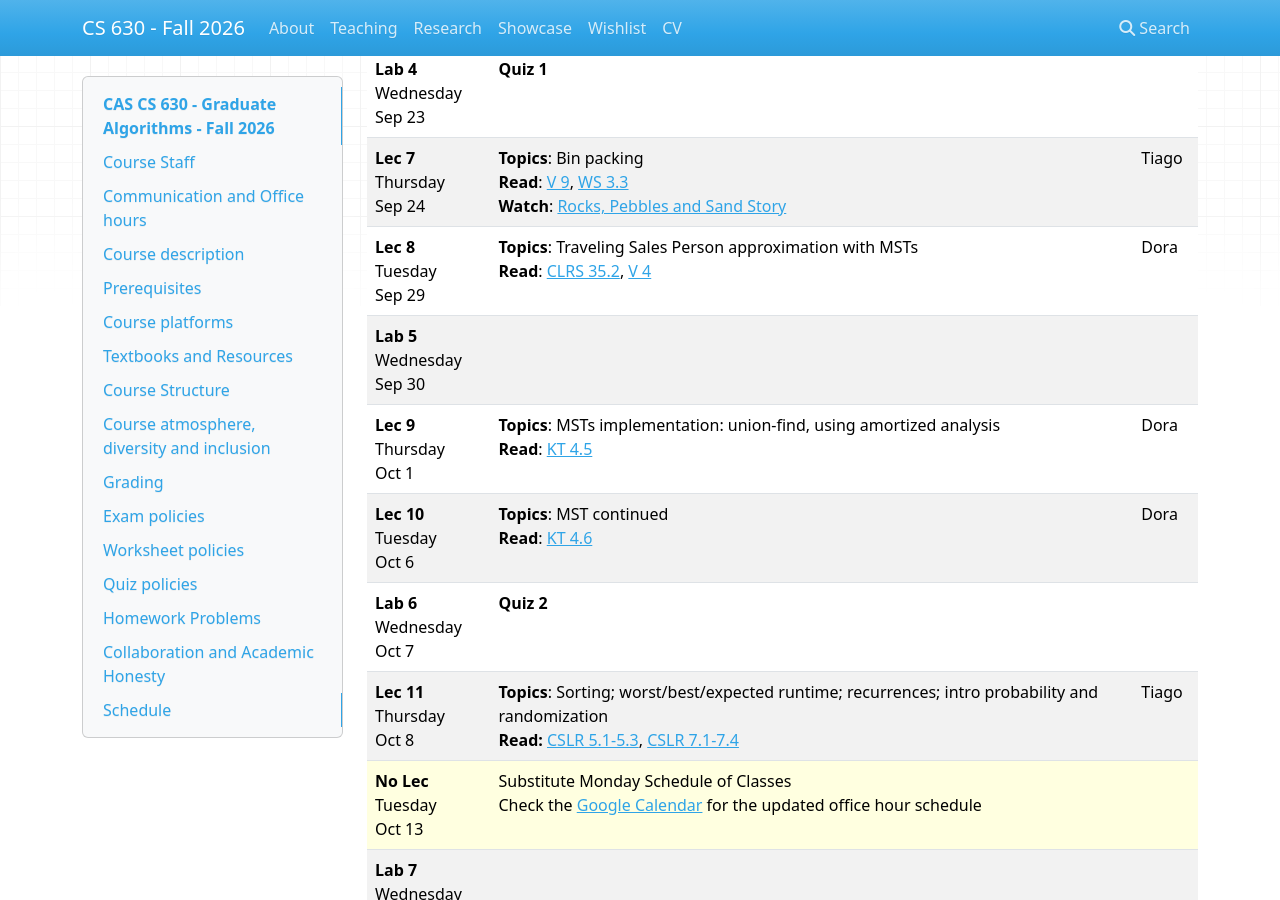
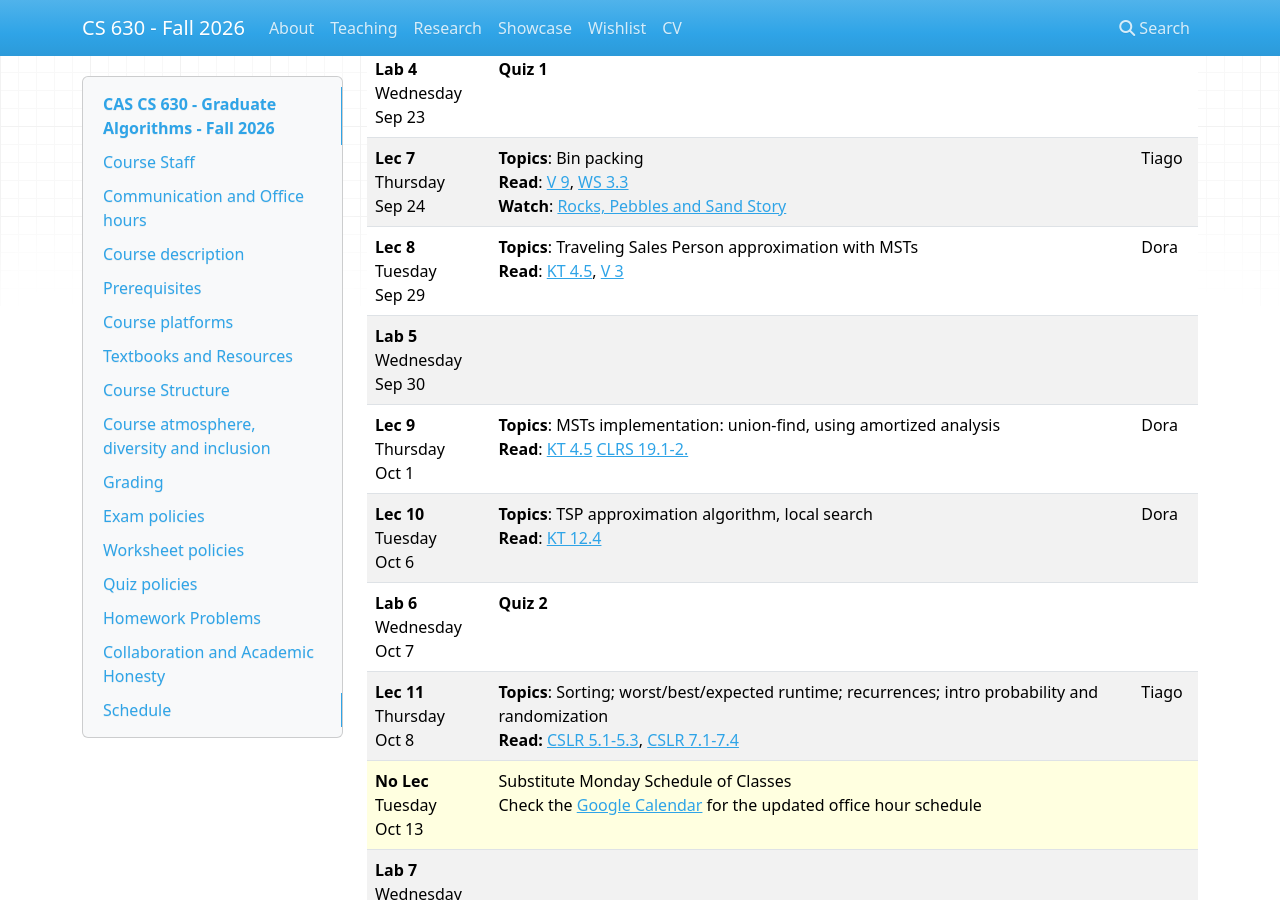
Before and after one commit to srtjanuario/2026.fall.cs630, an MkDocs documentation site: the page built from docs/index.md, in a window 1280 px wide and 900 px high, scrolled down 7255 px. Built offline with MkDocs 1.6.1, drawn with Linux system fonts in a browser that asks for light colours; nearby versions of some CDN libraries.

Commit message:
Update index.md
Updated reading for lectures 8-10

```diff
--- a/docs/index.md
+++ b/docs/index.md
@@ -338,7 +338,7 @@ This schedule is subject, and likely, to change as we progress through the semes
             <td> <b>Topics</b>: Traveling Sales Person approximation with MSTs <br>
             <!-- see slides F24/10/08 - uses MST. quick review of what MST is -->
             <b>Read</b>:
-            <a href="#CLRS">CLRS 35.2</a>, <a href="#V">V 4</a>
+            <a href="#KT">KT 4.5</a>, <a href="#V">V 3</a>
             </td>
             <td> Dora </td>
         </tr>
@@ -353,15 +353,15 @@ This schedule is subject, and likely, to change as we progress through the semes
             <td> <b>Topics</b>: MSTs implementation: union-find, using amortized analysis<br>
             <!-- MST algos: Kruskal's and Boruvka. Union-find for implementation, amortized analysis of runtime -->
             <b>Read</b>:
-            <a href="#KT">KT 4.5</a>
+            <a href="#KT">KT 4.5</a> <a href="#CLRS">CLRS 19.1-2. </a>
             </td>
             <td> Dora </td>
         </tr>
         <tr>
             <td> <strong>Lec 10</strong><br> Tuesday<br> Oct 6 </td>
-            <td> <b>Topics</b>: MST continued <br>
+            <td> <b>Topics</b>: TSP approximation algorithm, local search <br>
             <b>Read</b>:
-            <a href="#KT">KT 4.6</a>
+            <a href="#KT">KT 12.4</a>
             </td>
             <td> Dora </td>
         </tr>
```
